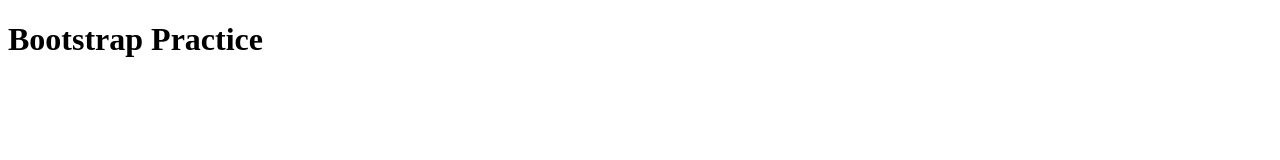
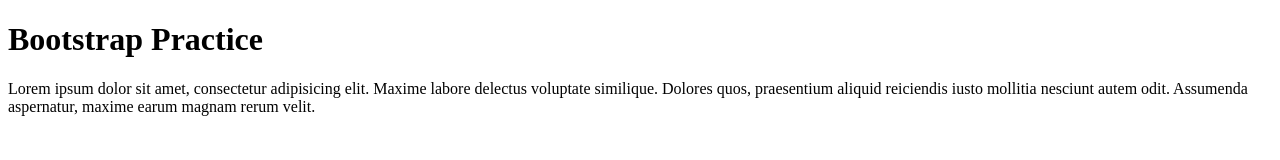
Before and after one commit to dbagley1/example-repository, a plain HTML site: page index.html in a window 1280 px wide. Drawn offline with Linux system fonts and the light colour scheme.

Commit message:
Added lorem paragraph.

```diff
--- a/index.html
+++ b/index.html
@@ -10,6 +10,7 @@
 
 <body>
   <h1>Bootstrap Practice</h1>
+  <p>Lorem ipsum dolor sit amet, consectetur adipisicing elit. Maxime labore delectus voluptate similique. Dolores quos, praesentium aliquid reiciendis iusto mollitia nesciunt autem odit. Assumenda aspernatur, maxime earum magnam rerum velit.</p>
 </body>
 
 </html>
```
